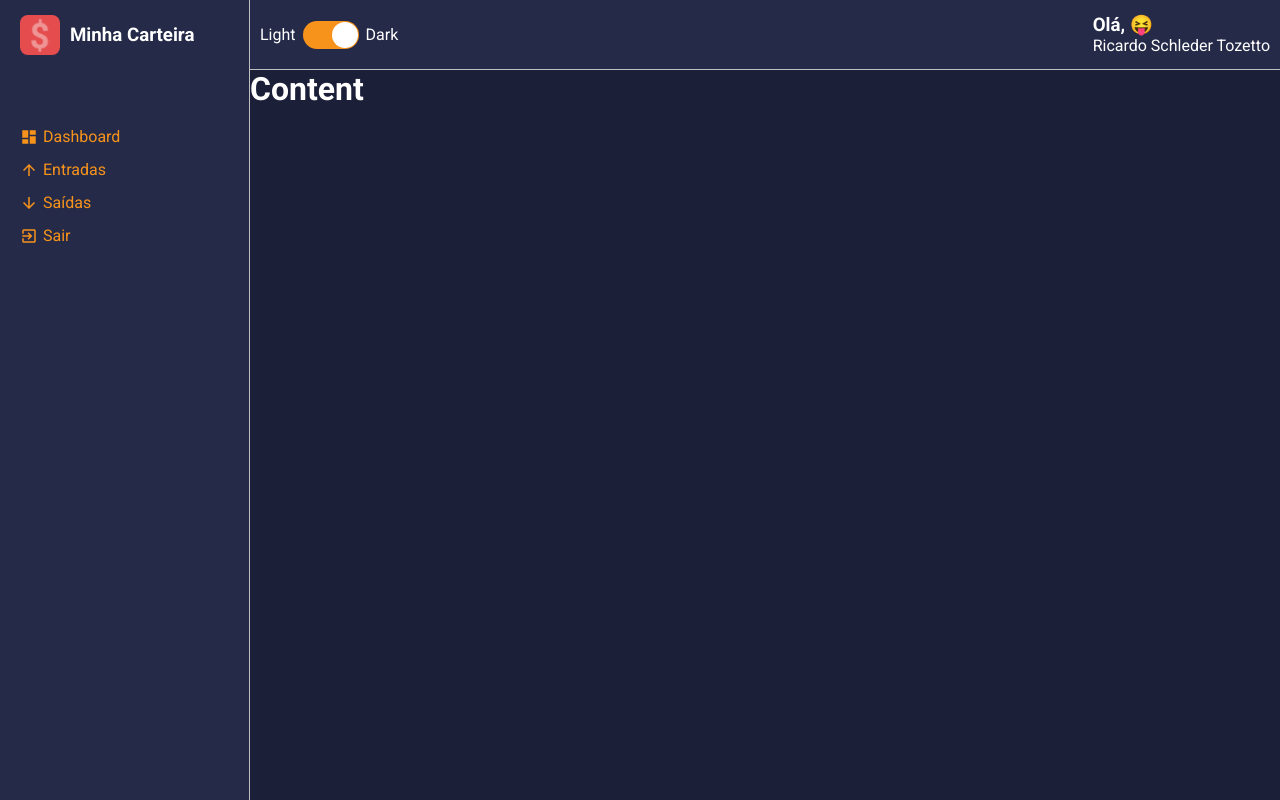
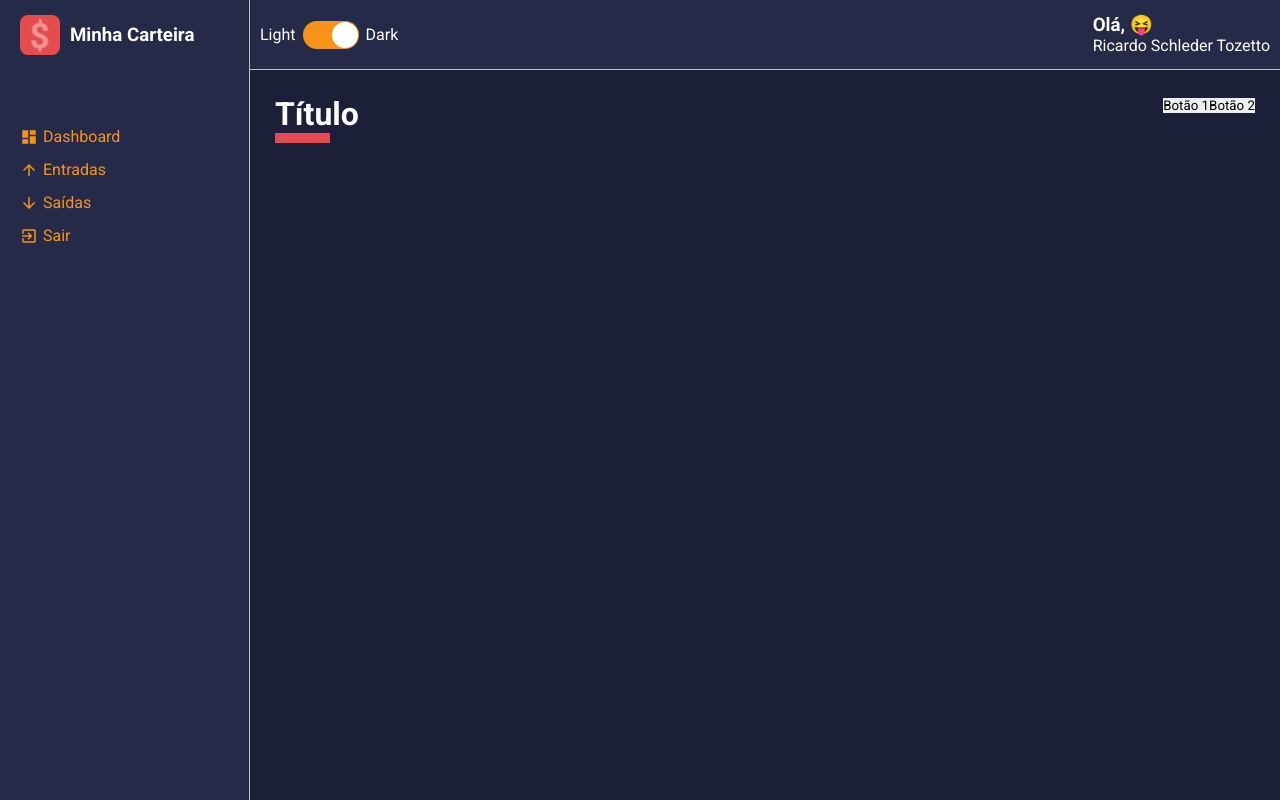
Before and after one commit to RicardoSTozetto/minha-carteira, a React (Create React App) app: page /list/1 in a window 1280 px wide. Built offline with nearby package versions, Linux system fonts and the light colour scheme.

Commit message:
Header de Conteúdos Criado

```diff
--- a/src/App.tsx
+++ b/src/App.tsx
@@ -3,13 +3,16 @@
 import GlobalStyles from './styles/GlobalStyles';
 
 import Layout from './components/Layout'
+import Dashboard from './pages/Dashboard'
 import dark from './styles/themes/dark'
 
 const App: React.FC = () => {
     return(
         <ThemeProvider theme={dark}>
             <GlobalStyles />
-            <Layout />
+            <Layout>
+                <Dashboard/>
+            </Layout>
         </ThemeProvider>
     );
 }
--- a/src/components/Content/index.tsx
+++ b/src/components/Content/index.tsx
@@ -2,10 +2,10 @@
 
 import {Container} from './styles';
 
-const Content: React.FC = () => {
+const Content: React.FC = ({children}) => {
     return(
         <Container>
-            <h1>Content</h1>
+            {children}
         </Container>
     );
 }
--- a/src/components/Content/styles.ts
+++ b/src/components/Content/styles.ts
@@ -6,4 +6,6 @@
     color: ${props=> props.theme.colors.white};
     background-color: ${props => props.theme.colors.primary};
 
+    padding: 25px;
+
 `;
--- /dev/null
+++ b/src/components/ContentHeader/index.tsx
@@ -0,0 +1,19 @@
+import React from 'react'
+
+import {Container, TitleContainer, Controllers} from './styles';
+
+const ContentHeader: React.FC = () => {
+    return(
+        <Container>
+            <TitleContainer>
+                <h1>Título</h1>
+            </TitleContainer>
+            <Controllers>
+                <button type="button">Botão 1</button>
+                <button type="button">Botão 2</button>
+            </Controllers>
+        </Container>
+    );
+}
+
+export default ContentHeader;
--- /dev/null
+++ b/src/components/ContentHeader/styles.ts
@@ -0,0 +1,36 @@
+import  styled  from 'styled-components';
+
+
+export const Container = styled.div`
+
+    width: 100%;
+
+    display: flex;
+    justify-content: space-between;
+    margin-bottom: 25px;
+
+
+
+`;
+
+export const TitleContainer = styled.div`
+
+    > h1 {
+        color: ${props => props.theme.colors.white};
+
+        &::after {
+            content: ''   ;
+            display     : block;
+            width: 55px;
+            border-bottom: 10px solid ${props => props.theme.colors.warning};;
+
+        }
+    }
+`;
+
+export const Controllers = styled.div`
+
+
+
+
+`;
--- a/src/components/Layout/index.tsx
+++ b/src/components/Layout/index.tsx
@@ -6,12 +6,14 @@
 import Aside from '../Aside'
 import Content from '../Content'
 
-const Layout: React.FC = () => {
+const Layout: React.FC = ({children}) => {
     return(
         <Grid>
             <MainHeader/>
             <Aside/>
-            <Content/>
+            <Content>
+                {children}
+            </Content>
         </Grid>
     );
 }
--- a/src/pages/Dashboard/index.tsx
+++ b/src/pages/Dashboard/index.tsx
@@ -1,8 +1,13 @@
 import React from 'react'
+
+import ContentHeader from '../../components/ContentHeader'
+import {Container} from './styles'
 
 const Dashboard: React.FC = () => {
     return(
-        <h1>Dashboard!vdvv</h1>
+        <Container>
+            <ContentHeader/>
+        </Container>
     );
 }
 
--- /dev/null
+++ b/src/pages/Dashboard/styles.ts
@@ -0,0 +1,4 @@
+import styled from 'styled-components';
+
+
+export const Container = styled.div``;
```
